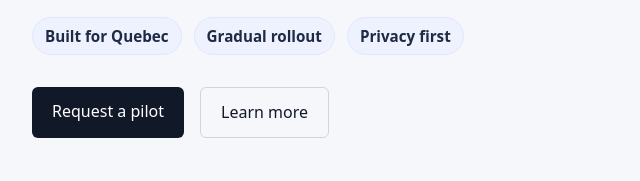
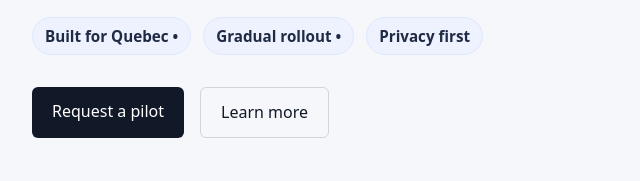
Before and after one commit to mstlaur1/dental-ai-site, a plain HTML site: page en.html in a window 1280 px wide. Shown: the part 275-456 px from the top of the page, 232-872 px from the left. Drawn offline with Linux system fonts and the light colour scheme.

Commit message:
Update hero points formatting in en.html

```diff
--- a/en.html
+++ b/en.html
@@ -46,8 +46,8 @@
       daily operations.
     </p>
     <div class="hero-points">
-      <span>Built for Quebec</span>
-      <span>Gradual rollout</span>
+      <span>Built for Quebec • </span>
+      <span>Gradual rollout • </span>
       <span>Privacy first</span>
     </div>
     <div class="cta">
```
